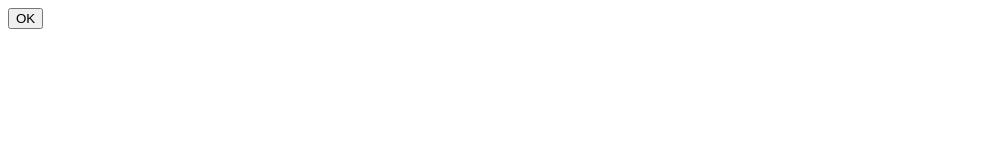
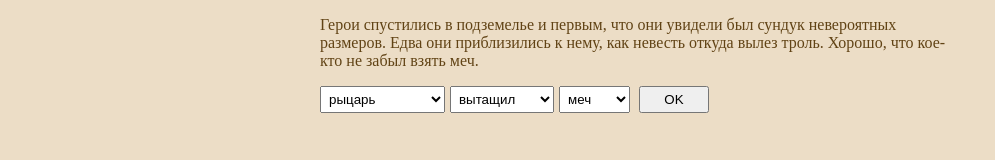
Before and after one commit to zuick/tell-me-a-fable-game, a plain HTML site: page index.html in a window 1280 px wide. Shown: the whole page, without its empty margins (0-995 px from the left). Drawn offline with nearby package versions, Linux system fonts and the light colour scheme.

Commit message:
pull of actions, selectors

```diff
--- /dev/null
+++ b/css/styles.css
@@ -0,0 +1,25 @@
+body {
+    height: 100%;
+    background: #ecddc6;
+    color: #614315;
+}
+
+.page {
+    max-width: 640px;
+    margin: 0 auto;
+}
+
+.btn {
+    padding: 4px;
+    min-width: 70px;
+}
+.hidden { display: none; }
+
+.selectors { display: inline-block; }
+
+.selectors .select {
+    padding: 4px;
+    margin-right: 5px;
+}
+
+.reaction-form .btn.submit { display: inline-block; }
--- a/index.html
+++ b/index.html
@@ -4,20 +4,24 @@
         <title>Tell me a fable</title>
         <meta charset="UTF-8">
         <meta name="viewport" content="width=device-width, initial-scale=1.0">
+        <link href="css/styles.css" rel="stylesheet" media="all">
         <script type="text/javascript" src="https://cdn.jsdelivr.net/lodash/4.16.4/lodash.min.js"></script>
         <script type="text/javascript"src="js/configs/actions.js"></script>
         <script type="text/javascript" src="js/configs/items.js"></script>
         <script type="text/javascript" src="js/configs/events.js"></script>
+        <script type="text/javascript" src="js/utils.js"></script>
         <script type="text/javascript" src="js/player.js"></script>
         <script type="text/javascript" src="js/game.js"></script>
         <script type="text/javascript" src="js/app.js"></script>
     </head>
     <body>
-        <div id="page">
+        <div class="page">
             <div id="story"></div>
-            <form id="playerAction">
-                <button type="submit" name="submit">OK</button>
+            <form id="playerAction" class="reaction-form">
+                <div id="selectors" class="selectors"></div>
+                <button type="submit" name="submit" class="btn submit">OK</button>
             </form>
+            <button id="restartBtn" type="button" name="restart" class="btn submit hidden">Заново</button>
         </div>
     </body>
 </html>
--- a/js/configs/actions.js
+++ b/js/configs/actions.js
@@ -1,15 +1,37 @@
 var actions = [
     {
-        id: "0",
-        title: "вытащил",
-        initial: true, // загружается в первичный пул игрока
+        id: 0,
+        name: "вытащил",
+        initial: true
     },
     {
-        id: "1",
-        title: "сломал"
+        id: 1,
+        name: "сломал",
+        initial: true
     },
     {
-        id: "2",
-        title: "съел"
+        id: 2,
+        name: "съел",
+        initial: true
+    },
+    {
+        id: 3,
+        name: "поговорил с",
+        initial: true
+    },
+    {
+        id: 4,
+        name: "ударил",
+        initial: true
+    },
+    {
+        id: 5,
+        name: "поцеловал",
+        initial: true
+    },
+    {
+        id: 6,
+        name: "пощекотал",
+        initial: true
     }
 ];
--- a/js/configs/events.js
+++ b/js/configs/events.js
@@ -1,7 +1,7 @@
 var events = [
     {
-        id: "0",
-        description: "Герои спустились в подземелье и первым, что они увидели был сундук невероятных размеров.",
+        id: 0,
+        description: "Герои спустились в подземелье и первым, что они увидели был сундук невероятных размеров. Едва они приблизились к нему, как невесть откуда вылез троль. Хорошо, что кое-кто не забыл взять меч.",
         initial: true, // загружается в первичный пул игрока
         outcomes: [ // исходы события (может сработать несколько)
             {
@@ -14,6 +14,15 @@ var events = [
                 }
             },
             {
+                type: "removeSubject",
+                subjectId: "subjectId",
+                condition: {
+                    // если поле не указано, значит подходит любая сущность
+                    objectId: [],
+                    actionId: []
+                }
+            },
+            {
                 type: "nextEvent", // игроку представят конкретное событие
                 eventId: "eventId", // идентификатор события
                 condition: {
@@ -23,17 +32,20 @@ var events = [
                 }
             }
         ],
-        objects: ["3"] // доступные объекты
+        objects: [2, 3, 4] // доступные для ситуации объекты
     },
     {
-        id: "1",
-        description: "История номер 2",
+        id: 1,
+        description: "Путники пробирались через дремучий лес. Незаметно наступил вечер и пришлось остановиться на ночлег. С вершины дуба за ними наблюдал филин",
         initial: true,
-        outcomes: [] // исходы пустые, значит следущее событие будет случайным
+        outcomes: [], // нет исхода типа nextEvent, значит следущее событие будет случайным
+        objects: [5, 6]
     },
     {
-        id: "2",
-        description: "Особый случай",
-        outcomes: []
+        id: 2,
+        description: "Возле красного озера, герои встретились с чудоковатым гномом. Говорил он низким басом, однако, всё время приплясывал на левую ногу.",
+        initial: true,
+        outcomes: [],
+        objects: [7, 8]
     }
 ];
--- a/js/configs/items.js
+++ b/js/configs/items.js
@@ -1,23 +1,54 @@
 var items = [
     {
-        id: "0",
+        id: 0,
         name: "Рыцарь",
         initial: true, // загружается в первичный пул игрока
         male: true
     },
     {
-        id: "1",
+        id: 1,
         name: "Дракон",
         male: true
     },
     {
-        id: "2",
+        id: 2,
         name: "Меч",
         male: true
     },
     {
-        id: "3",
+        id: 3,
         name: "Сундук",
         male: true
-    }
+    },
+    {
+        id: 4,
+        name: "Троль",
+        male: true
+    },
+    {
+        id: 5,
+        name: "Филин",
+        male: true
+    },
+    {
+        id: 6,
+        name: "Дуб",
+        male: true
+    },
+    {
+        id: 7,
+        name: "Гном",
+        male: true
+    },
+    {
+        id: 8,
+        name: "Гномья нога",
+        male: true
+    },
+    {
+        id: 9,
+        name: "Криворукий маг",
+        initial: true,
+        male: true
+    },
 ];
--- a/js/game.js
+++ b/js/game.js
@@ -2,36 +2,17 @@ var Game = function(){
     this.init = function(){
         this.content = document.getElementById("story");
         this.playerAction = document.getElementById("playerAction");
+        this.selectors = document.getElementById("selectors");
+        this.restartBtn = document.getElementById("restartBtn");
 
-        this.events = events.map(this.validateEvent);
-        this.items = items.map(this.validateItem);
-        this.actions = actions.map(this.validateAction);
+        this.events = events.map(utils.validateEvent);
+        this.items = items.map(utils.validateItem);
+        this.actions = actions.map(utils.validateAction);
 
         this.playerAction.addEventListener("submit", this.onPlayerSubmit.bind(this));
+        this.restartBtn.addEventListener("click", this.onRestart.bind(this));
 
-        this.player = new Player(
-            this.items.filter( function( i ){ return i.initial; } ),
-            this.actions.filter( function( i ){ return i.initial; } ),
-            this.events.filter( function( i ){ return i.initial; } )
-        );
-
-        console.log(this.player);
-    }
-
-    this.validateEvent = function( event ){
-        return event;
-    }
-
-    this.validateItem = function( item ){
-        return item;
-    }
-
-    this.validateAction = function( action ){
-        return action;
-    }
-
-    this.checkSolution = function(){
-        return true;
+        this.startStory();
     }
 
     this.loadEvent = function( eventId ){
@@ -50,27 +31,108 @@ var Game = function(){
     }
 
     this.addRow = function( content ){
-        var row = document.createElement("div");
-        row.textContent = content;
-        this.content.appendChild( row );
+        this.content.appendChild( utils.createParagraph( content ) );
+    }
+
+    this.updateSelectors = function(){
+        while (this.selectors.firstChild) {
+            this.selectors.removeChild(this.selectors.firstChild);
+        }
+
+        this.selectors.appendChild(
+            utils.createSelect(
+                "subject",
+                this.player.squad.map( this.getOptionSetting )
+            )
+        );
+
+        this.selectors.appendChild(
+            utils.createSelect(
+                "action",
+                this.player.actions.map( this.getOptionSetting )
+            )
+        );
+
+        this.selectors.appendChild(
+            utils.createSelect(
+                "object",
+                this.currentEvent.objects.map( this.getItemById ).map( this.getOptionSetting )
+            )
+        );
+    }
+
+    this.getSelectorsContent = function(){
+        var result = "";
+        for( var i = 0; i < this.selectors.childNodes.length; i++) {
+            var select = this.selectors.childNodes[i];
+            result += utils.getSelectedOption( select ).textContent + " ";
+        }
+        return result.charAt(0).toUpperCase() + result.slice(1);
+    }
+
+    this.getOptionSetting = function( item ){
+        return { id: item.id, caption: item.name.toLowerCase() };
+    }
+
+    this.getItemById = function( id ){
+        return _.find( this.items, function( item ){ return item.id === id } );
     }
 
     this.showCurrentEvent = function(){
         this.addRow( this.currentEvent.description );
     }
 
-    this.endOfStory = function(){
-        this.addRow( "События закончились" );
+    this.startStory = function(){
+        this.content.textContent = "";
+
+        this.player = new Player(
+            this.items.filter( function( i ){ return i.initial; } ),
+            this.actions.filter( function( i ){ return i.initial; } ),
+            this.events.filter( function( i ){ return i.initial; } )
+        );
+
+        this.popEvent();
+    }
+
+    this.endStory = function(){
+        this.addRow( "Вот и сказочки конец." );
+        this.playerAction.classList.toggle("hidden");
+        this.restartBtn.classList.toggle("hidden");
+    }
+
+    this.onRestart = function(){
+        this.playerAction.classList.toggle("hidden");
+        this.restartBtn.classList.toggle("hidden");
+        this.startStory();
+    }
+
+    this.getSelectorValue = function( name ){
+        return Number.parseInt( utils.getSelectedOption( utils.getChildWithName( this.selectors, name ) ).value )
+    }
+
+    this.getPlayerTurn = function(){
+        return {
+            subjectId: this.getSelectorValue( "subject" ),
+            actionId: this.getSelectorValue( "action" ),
+            objectId: this.getSelectorValue( "object" )
+        }
     }
 
     this.onPlayerSubmit = function( e ){
         e.preventDefault();
 
-        this.checkSolution();
+        var turn = this.getPlayerTurn();
+        this.player.pullActionById( turn.actionId );
+        this.addRow( this.getSelectorsContent() );
+        this.popEvent();
+    }
+
+    this.popEvent = function(){
         if( this.nextEvent() ){
+            this.updateSelectors();
             this.showCurrentEvent();
         } else {
-            this.endOfStory();
+            this.endStory();
         }
     }
 
--- a/js/player.js
+++ b/js/player.js
@@ -16,11 +16,15 @@ var Player = function( initialSquad, initialActions, initialEvents ){
         this.events = _.clone(initialEvents);
     }
 
-    this.pullEventById = function( eventId ){
-        var event = _.find( this.events, function( e ){ return e.id === eventId; } );
+    this.pullById = function( array, id ){
+        var event = _.find( array, function( e ){ return e.id === id; } );
         if( !_.isUndefined( event )){
-            _.remove( this.events, function( e ){ return e.id === eventId; } );
+            _.remove( array, function( e ){ return e.id === id; } );
         }
         return event;
     }
+
+    this.pullEventById = this.pullById.bind(this, this.events);
+    this.pullActionById = this.pullById.bind(this, this.actions);
+
 }
--- /dev/null
+++ b/js/utils.js
@@ -0,0 +1,49 @@
+var utils = {
+    createSelect: function( name, options ){
+        var select = document.createElement("select");
+        select.setAttribute("name", name);
+        select.setAttribute("class", "select");
+
+        if( !_.isUndefined(options) ){
+            options.forEach( function( item ){
+                var option = document.createElement("option");
+                option.setAttribute("value", item.id);
+                option.textContent = item.caption;
+                select.appendChild(option);
+            })
+        }
+        return select;
+    },
+
+    createParagraph: function( content ){
+        var row = document.createElement("p");
+        row.textContent = content;
+        row.setAttribute("class", "paragraph");
+        return row;
+    },
+
+    getChildWithName: function( element, name ){
+        for( var i = 0; i < element.childNodes.length; i++) {
+            if( element.childNodes[i].getAttribute("name") === name ){
+                return element.childNodes[i];
+            }
+        }
+        return void 0;
+    },
+
+    getSelectedOption: function( select ){
+        return select.options[select.selectedIndex];
+    },
+
+    validateEvent: function( event ){
+        return event;
+    },
+
+    validateItem: function( item ){
+        return item;
+    },
+
+    validateAction: function( action ){
+        return action;
+    }
+}
```
